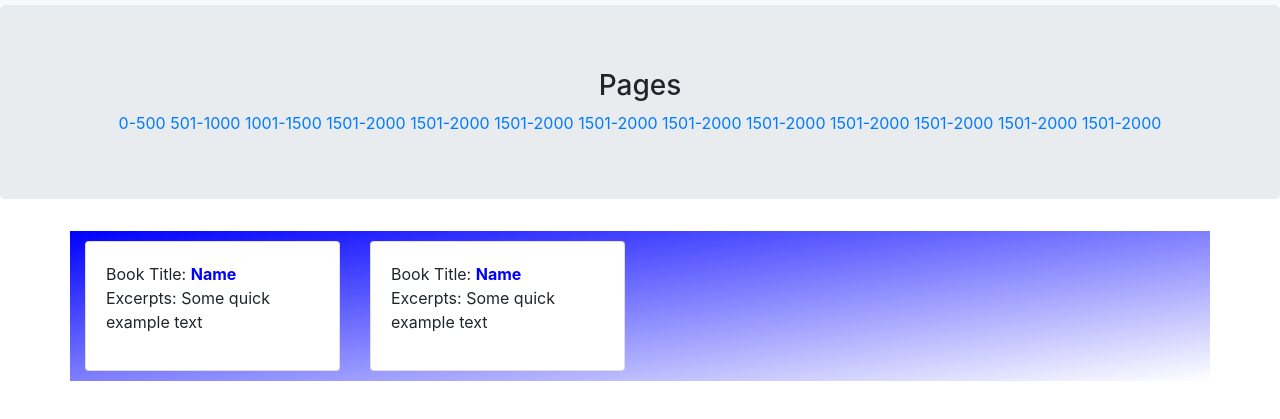
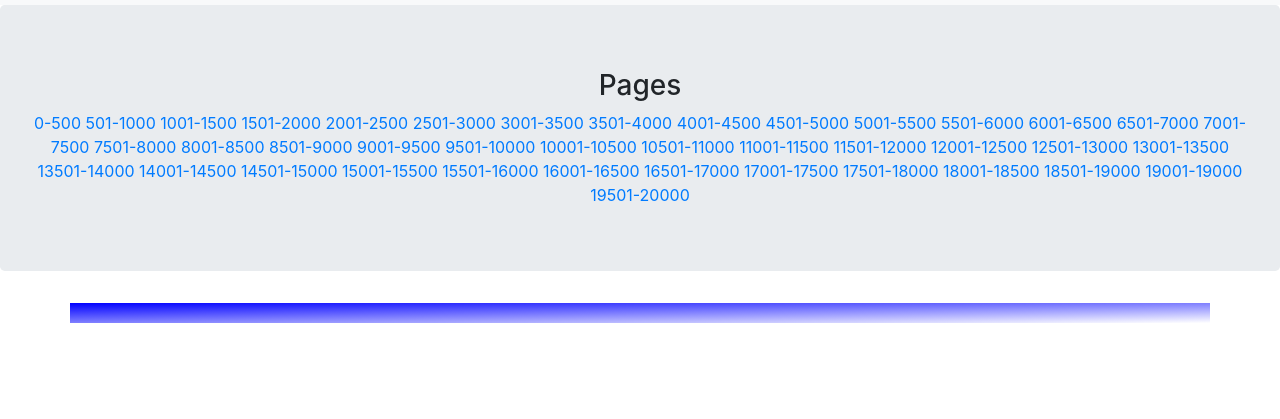
Before and after one commit to cwizard2011/book-app, a plain HTML site: page catalogue_page.html in a window 1280 px wide. Shown: the part 51-470 px from the top of the page. Drawn offline with nearby package versions, Linux system fonts and the light colour scheme.

Commit message:
modifications to catalogue page

```diff
--- a/catalogue_page.css
+++ b/catalogue_page.css
@@ -4,7 +4,7 @@
 }
 
 #linksDiv > a {
-    margin: 0 10px;
+    padding: 0 10px;
 }
 
 .card-title {
--- a/catalogue_page.html
+++ b/catalogue_page.html
@@ -19,37 +19,50 @@
             <a href="?min=501&max=1000"> 501-1000 </a>
             <a href="?min=1001&max=1500"> 1001-1500 </a>
             <a href="?min=1501&max=2000"> 1501-2000 </a>
-            <a href="?min=2001&max=2500"> 1501-2000 </a>
-            <a href="?min=2501&max=3000"> 1501-2000 </a>
-            <a href="?min=3001&max=3500"> 1501-2000 </a>
-            <a href="?min=3501&max=4000"> 1501-2000 </a>
-            <a href="?min=4001&max=5000"> 1501-2000 </a>
-            <a href="?min=1501&max=2000"> 1501-2000 </a>
-            <a href="?min=1501&max=2000"> 1501-2000 </a>
-            <a href="?min=1501&max=2000"> 1501-2000 </a>
-            <a href="?min=1501&max=2000"> 1501-2000 </a>
+            <a href="?min=2001&max=2500"> 2001-2500 </a>
+            <a href="?min=2501&max=3000"> 2501-3000 </a>
+            <a href="?min=3001&max=3500"> 3001-3500 </a>
+            <a href="?min=3501&max=4000"> 3501-4000 </a>
+            <a href="?min=4001&max=4500"> 4001-4500 </a>
+            <a href="?min=4501&max=5000"> 4501-5000 </a>
+            <a href="?min=5001&max=5500"> 5001-5500 </a>
+            <a href="?min=5501&max=6000"> 5501-6000 </a>
+            <a href="?min=6001&max=6500"> 6001-6500 </a>
+            <a href="?min=6501&max=7000"> 6501-7000 </a>
+            <a href="?min=7001&max=7500"> 7001-7500 </a>
+            <a href="?min=7501&max=8000"> 7501-8000 </a>
+            <a href="?min=8001&max=8500"> 8001-8500 </a>
+            <a href="?min=8501&max=9000"> 8501-9000 </a>
+            <a href="?min=9001&max=9500"> 9001-9500 </a>
+            <a href="?min=9501&max=10000"> 9501-10000 </a>
+            <a href="?min=10001&max=10500"> 10001-10500 </a>
+            <a href="?min=10501&max=11000"> 10501-11000 </a>
+            <a href="?min=11001&max=11500"> 11001-11500 </a>
+            <a href="?min=11501&max=12000"> 11501-12000 </a>
+            <a href="?min=12001&max=12500"> 12001-12500 </a>
+            <a href="?min=12501&max=13000"> 12501-13000 </a>
+            <a href="?min=13001&max=13500"> 13001-13500 </a>
+            <a href="?min=13501&max=14000"> 13501-14000 </a>
+            <a href="?min=14001&max=14500"> 14001-14500 </a>
+            <a href="?min=14501&max=15000"> 14501-15000 </a>
+            <a href="?min=15001&max=15500"> 15001-15500 </a>
+            <a href="?min=15501&max=16000"> 15501-16000 </a>
+            <a href="?min=16001&max=16500"> 16001-16500 </a>
+            <a href="?min=16501&max=17000"> 16501-17000 </a>
+            <a href="?min=17001&max=17500"> 17001-17500 </a>
+            <a href="?min=17501&max=18000"> 17501-18000 </a>
+            <a href="?min=18001&max=18500"> 18001-18500 </a>
+            <a href="?min=18501&max=19000"> 18501-19000 </a>
+            <a href="?min=19001&max=19500"> 19001-19000 </a>
+            <a href="?min=19501&max=20000"> 19501-20000 </a>
         </div>
 
 
 
         <div class="container lower-div">
-            <div class="row">
-                <div class="col-md-3">
-                        <div class="card">
-                        <div class="card-body">
-                          <span>Book Title:  <a class="card-title" href=""> Name</a></span>
-                          <p> Excerpts: Some quick example text</p>
-                        </div>
-                      </div>
-                </div>
-                <div class="col-md-3">
-                        <div class="card">
-                        <div class="card-body">
-                          <span>Book Title:  <a class="card-title" href=""> Name</a></span>
-                          <p> Excerpts: Some quick example text</p>
-                        </div>
-                      </div>
-                </div>
+            <div id="container">
+
+
             </div>
         </div>
 
```
